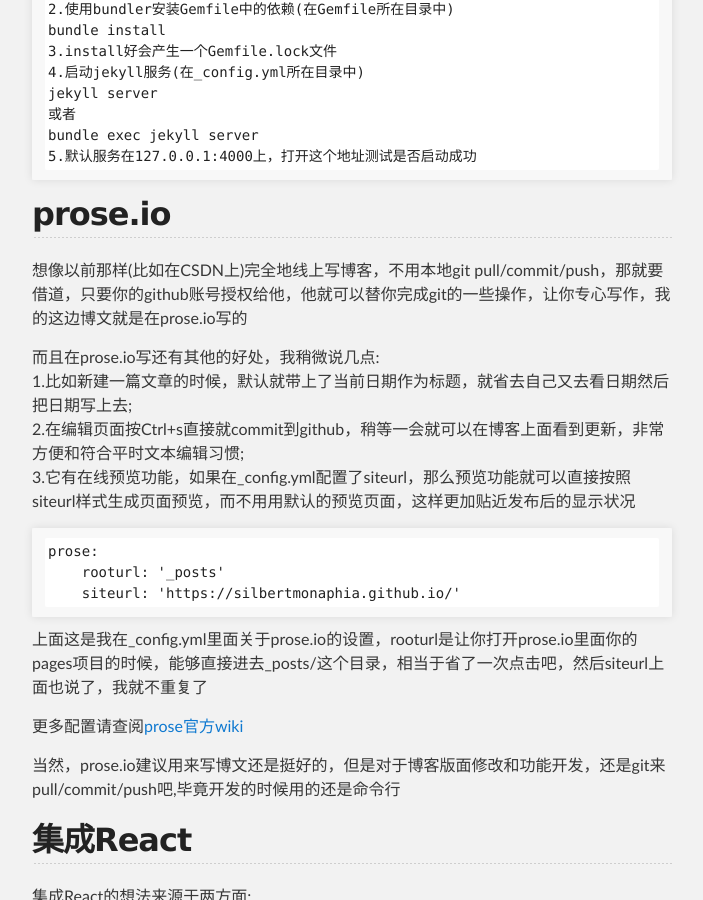
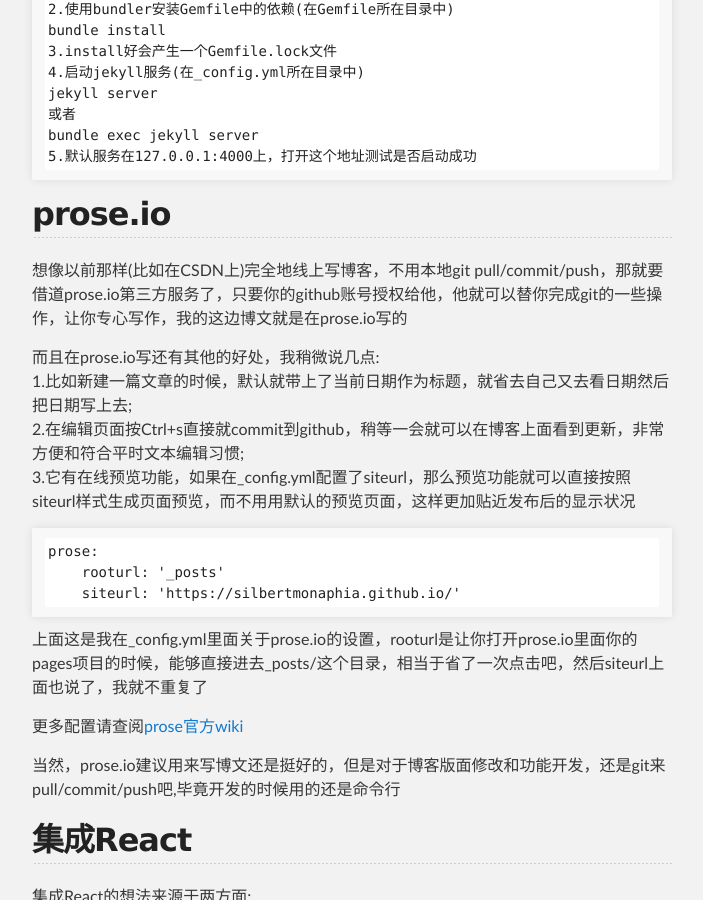
Before and after one commit to silbertmonaphia/silbertmonaphia.github.io, a Jekyll site: the page built from _posts/2018-01-02-关于这个博客.md, in a window 1280 px wide and 900 px high, scrolled down 3393 px. Shown: the whole window, without its empty margins (288-991 px from the left). Built offline with Jekyll 4.4.1, drawn with Linux system fonts in a browser that asks for light colours; our own code applies the rules of GitHub Pages for plain Markdown files; the repository's description, which GitHub fills in, is left out.

Commit message:
Update 2018-01-02-关于这个博客.md

````diff
--- a/_posts/2018-01-02-关于这个博客.md
+++ b/_posts/2018-01-02-关于这个博客.md
@@ -104,7 +104,7 @@
 ```
 
 ## prose.io
-想像以前那样(比如在CSDN上)完全地线上写博客，不用本地git pull/commit/push，那就要借道<prose.io>，只要你的github账号授权给他，他就可以替你完成git的一些操作，让你专心写作，我的这边博文就是在prose.io写的
+想像以前那样(比如在CSDN上)完全地线上写博客，不用本地git pull/commit/push，那就要借道prose.io第三方服务了，只要你的github账号授权给他，他就可以替你完成git的一些操作，让你专心写作，我的这边博文就是在prose.io写的
 
 而且在prose.io写还有其他的好处，我稍微说几点:
 1.比如新建一篇文章的时候，默认就带上了当前日期作为标题，就省去自己又去看日期然后把日期写上去;
````
